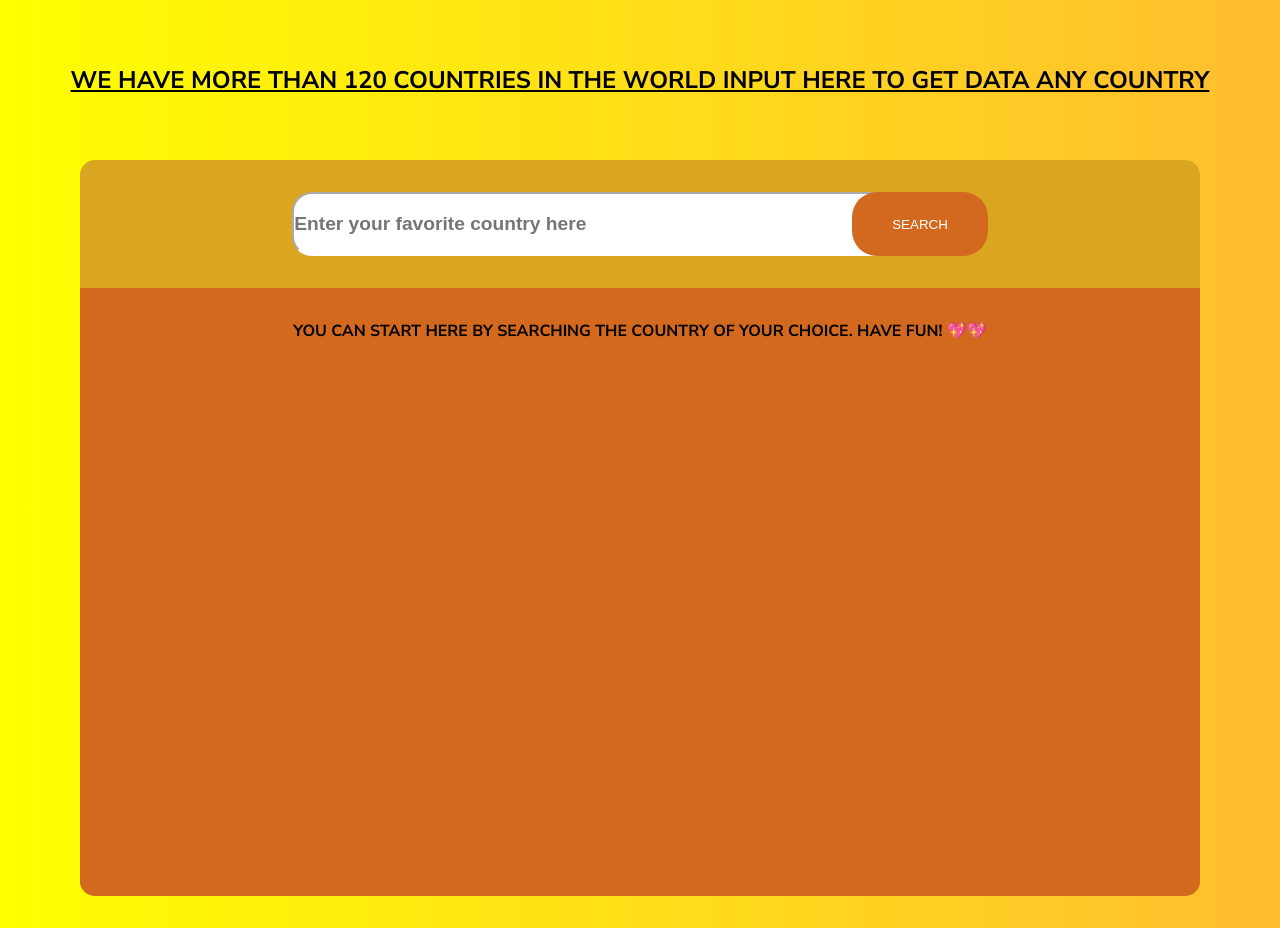
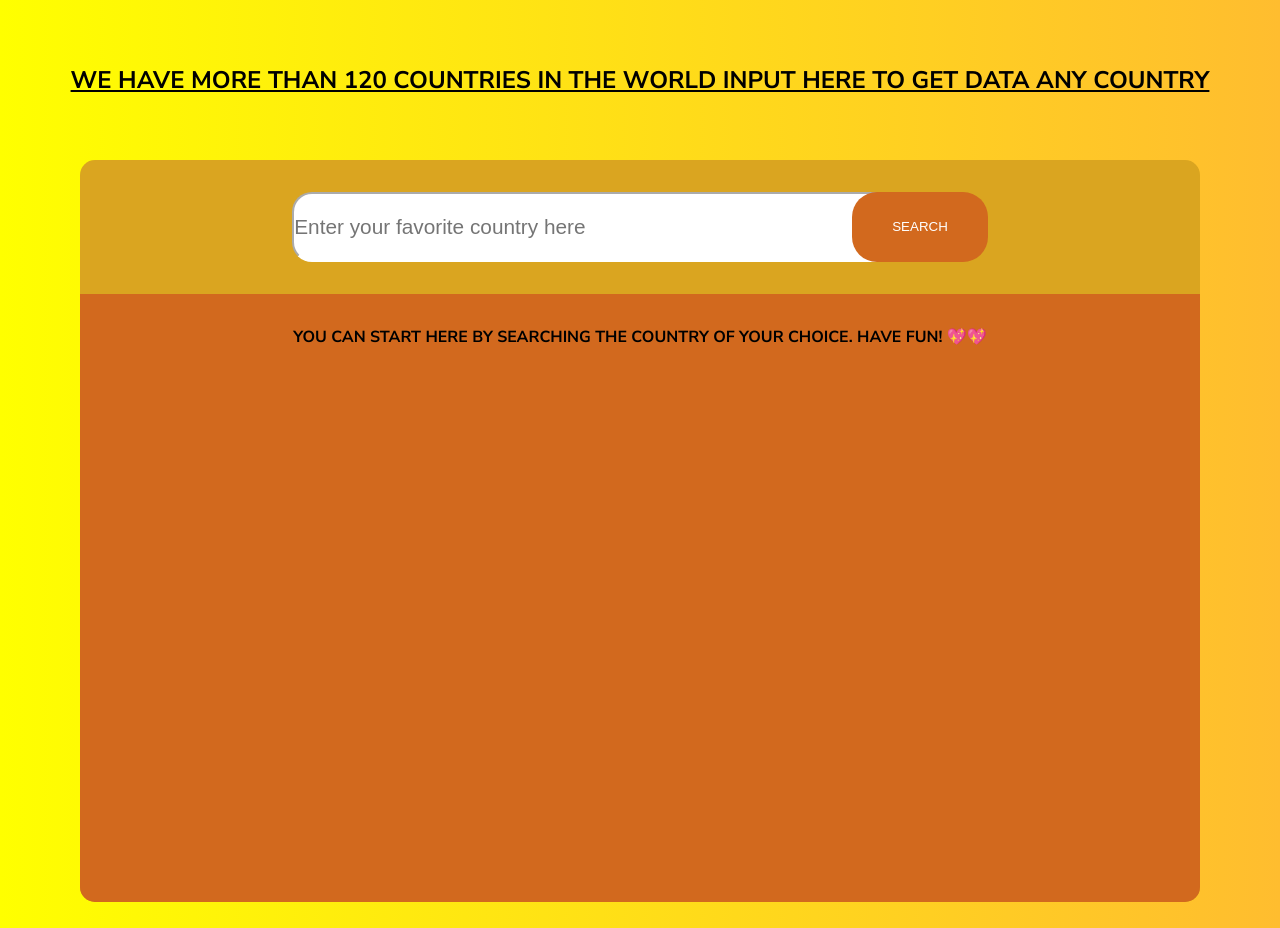
Before and after one commit to Alphalance247/Search-Engine, a plain HTML site: page index.html in a window 1280 px wide. Drawn offline with Linux system fonts and the light colour scheme.

Commit message:
new commit

```diff
--- a/main.css
+++ b/main.css
@@ -38,8 +38,8 @@ body {
   padding: 1em 0;
   border-radius: 20px;
   border-color: white;
-  font-size: 1.2em;
-  font-weight: bold;
+  font-size: 1.3em;
+  /* font-weight: bold; */
 }
 
 .btn {
```
